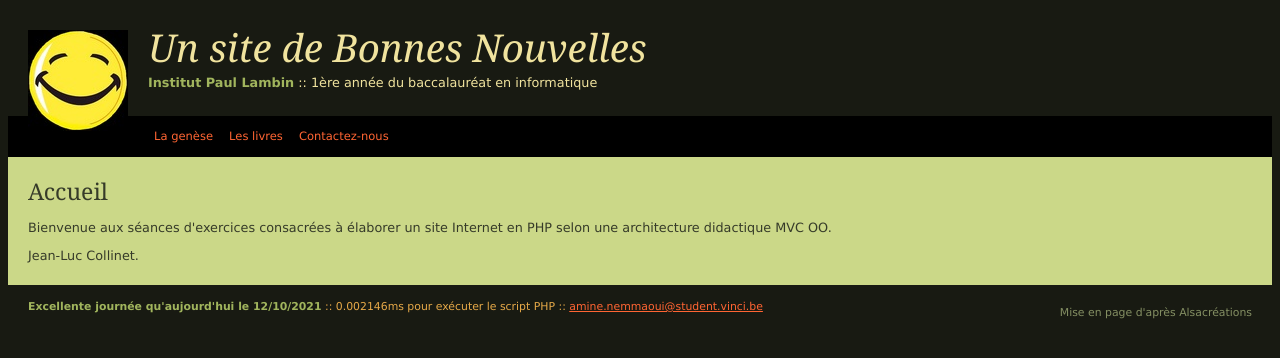
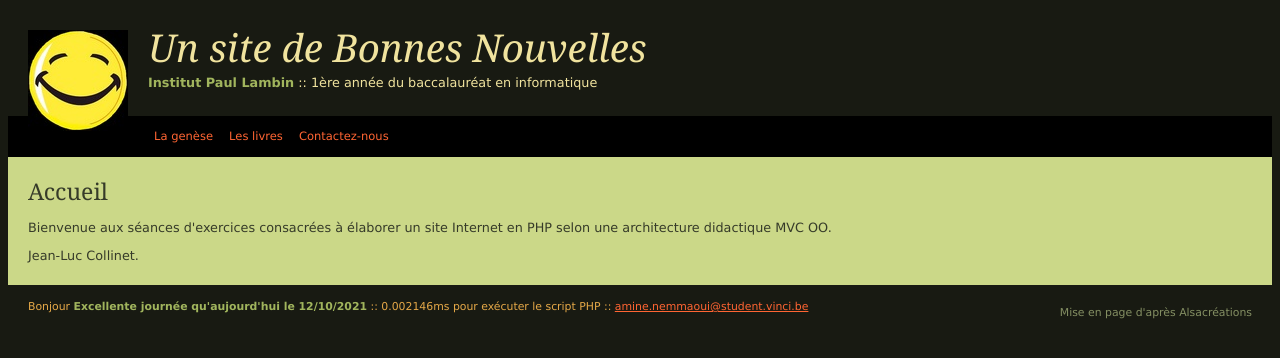
Before and after one commit to DonIsmael/devOpsS2, a PHP site: page / in a window 1280 px wide. Shown: the top 358 px of the page. Run offline with PHP 8.4, Linux system fonts and the light colour scheme.

Commit message:
test branch

```diff
--- a/GoodNewsSite-master/views/footer.php
+++ b/GoodNewsSite-master/views/footer.php
@@ -1,4 +1,5 @@
 		<div id="pied">
+            Bonjour
 			<strong>Excellente journée qu'aujourd'hui le <?php echo $date ?></strong> ::
 			<?php $time_end = microtime(true);
 				  $time = number_format(($time_end - $time_start)*1000,6);
```
